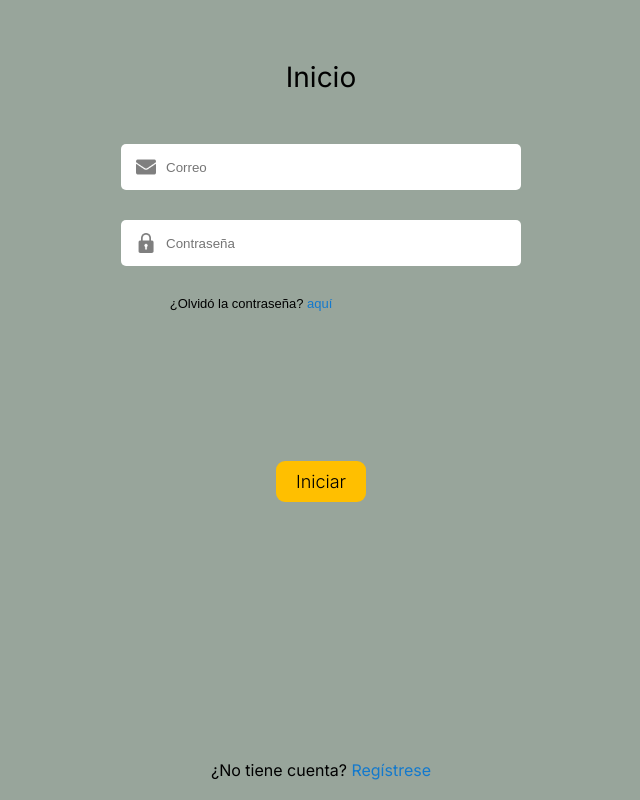
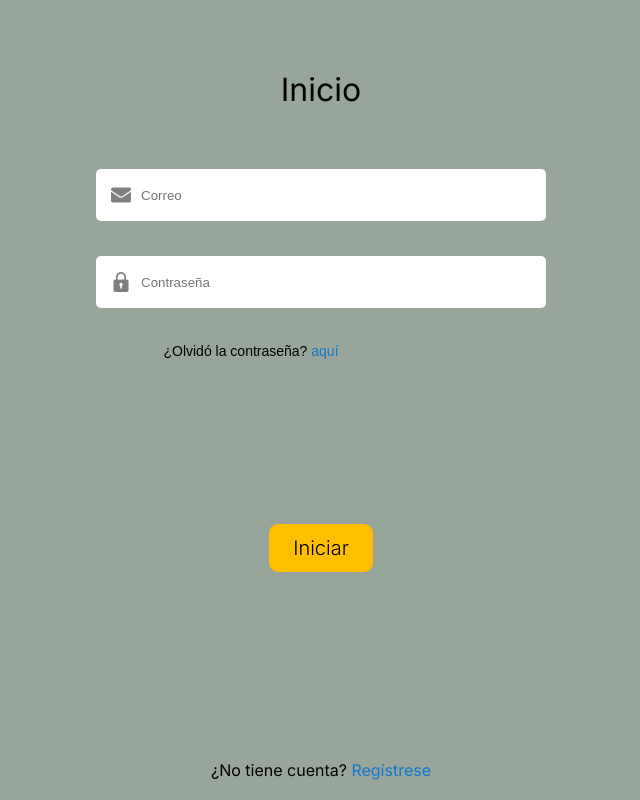
Before and after one commit to DesarrolladorPrimary/Proyecto_Personal, a plain HTML site: page public/auth/login.html in a window 1280 px wide. Shown: the whole page, without its empty margins (319-959 px from the left). Drawn offline with Linux system fonts and the light colour scheme.

Commit message:
feat: agregar sistema de breakpoints responsive (768px, 1024px, 1280px)

```diff
--- a/src/styles/components/base.css
+++ b/src/styles/components/base.css
@@ -86,8 +86,6 @@
     --recovery-button-padding: 7px;
 }
 
-
-
 .button {
     text-decoration: var(--decoration-text);
     color: var(--color-text);
@@ -102,6 +100,34 @@
     padding: 7px;
 }
 
+/* ===========================
+   SISTEMA DE BREAKPOINTS
+   =========================== */
+
+/* Tablets (768px - 1023px) */
+@media (min-width: 768px) {
+    :root {
+        /* Auth login/register - Tamaño intermedio */
+        --auth-input-width: 350px;
+        --auth-input-height: 50px;
+
+        /* Recovery pages - Ajustes para tablet */
+        --recovery-input-width: 260px;
+        --recovery-container-width: 350px;
+        --recovery-container-height: 490px;
+        --recovery-button-width: 200px;
+
+        /* Espaciados más amplios */
+        --spacing-large: 35px;
+        --spacing-xlarge: 50px;
+
+        /* Tipografía más grande */
+        --font-size-body: 14px;
+        --font-size-small: 14px;
+    }
+}
+
+/* Desktop (1024px - 1279px) */
 @media (min-width: 1024px) {
     :root {
         /* Auth login/register - Ampliar inputs para desktop */
@@ -112,5 +138,36 @@
         --recovery-container-width: 400px;
         --recovery-container-height: 520px;
         --recovery-button-width: 220px;
+
+        /* Espaciados desktop */
+        --spacing-large: 40px;
+        --spacing-xlarge: 60px;
+
+        /* Aside - Ajustes para desktop */
+        --aside-width: 120px;
+        --aside-height: 480px;
     }
 }
+
+/* Desktop Grande (1280px+) */
+@media (min-width: 1280px) {
+    :root {
+        /* Auth - Inputs más amplios */
+        --auth-input-width: 450px;
+        --auth-input-height: 52px;
+
+        /* Recovery - Contenedores más grandes */
+        --recovery-input-width: 350px;
+        --recovery-container-width: 450px;
+        --recovery-container-height: 550px;
+        --recovery-button-width: 250px;
+
+        /* Tipografía para pantallas grandes */
+        --font-size-body: 15px;
+        --font-size-small: 14px;
+
+        /* Espaciados generosos */
+        --spacing-large: 45px;
+        --spacing-xlarge: 70px;
+    }
+}
--- a/src/styles/pages/auth/login.css
+++ b/src/styles/pages/auth/login.css
@@ -32,7 +32,6 @@ body {
     border: none;
     border-radius: 5px;
 }
-
 
 .form__input:focus {
     outline: none;
@@ -87,6 +86,30 @@ body {
     font-family: var(--font-family-main);
 }
 
+/* ===========================
+   SISTEMA DE BREAKPOINTS
+   =========================== */
+
+/* Tablets (768px - 1023px) */
+@media (min-width: 768px) {
+    .header__title {
+        font-size: 24px;
+        margin-top: 55px;
+    }
+
+    .form {
+        gap: 25px;
+        margin: 45px;
+    }
+
+    .button {
+        transform: translateY(110px);
+        font-size: 16px;
+        padding: 9px 18px;
+    }
+}
+
+/* Desktop (1024px - 1279px) */
 @media (min-width: 1024px) {
     .header__title {
         font-size: 28px;
@@ -104,3 +127,22 @@ body {
         padding: 10px 20px;
     }
 }
+
+/* Desktop Grande (1280px+) */
+@media (min-width: 1280px) {
+    .header__title {
+        font-size: 32px;
+        margin-top: 70px;
+    }
+
+    .form {
+        gap: 35px;
+        margin: 60px;
+    }
+
+    .button {
+        transform: translateY(130px);
+        font-size: 20px;
+        padding: 12px 24px;
+    }
+}
--- a/src/styles/pages/auth/regist.css
+++ b/src/styles/pages/auth/regist.css
@@ -86,6 +86,30 @@ body {
     font-family: var(--font-family-main);
 }
 
+/* ===========================
+   SISTEMA DE BREAKPOINTS
+   =========================== */
+
+/* Tablets (768px - 1023px) */
+@media (min-width: 768px) {
+    .header__title {
+        font-size: 24px;
+        margin-top: 55px;
+    }
+
+    .form {
+        gap: 25px;
+        margin: 45px;
+    }
+
+    .button {
+        transform: translateY(110px);
+        font-size: 16px;
+        padding: 9px 18px;
+    }
+}
+
+/* Desktop (1024px - 1279px) */
 @media (min-width: 1024px) {
     .header__title {
         font-size: 28px;
@@ -103,3 +127,22 @@ body {
         padding: 10px 20px;
     }
 }
+
+/* Desktop Grande (1280px+) */
+@media (min-width: 1280px) {
+    .header__title {
+        font-size: 32px;
+        margin-top: 70px;
+    }
+
+    .form {
+        gap: 35px;
+        margin: 60px;
+    }
+
+    .button {
+        transform: translateY(130px);
+        font-size: 20px;
+        padding: 12px 24px;
+    }
+}
```
Also changed, not shown: src/styles/pages/feed/feed-main.css (+62 -5 lines).
